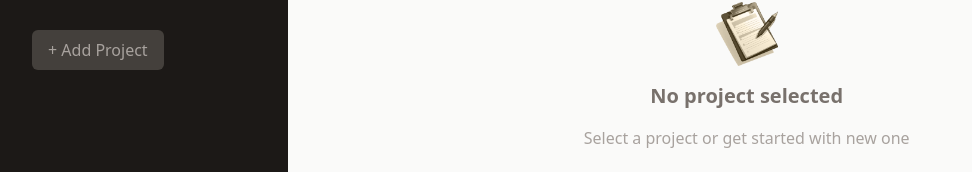
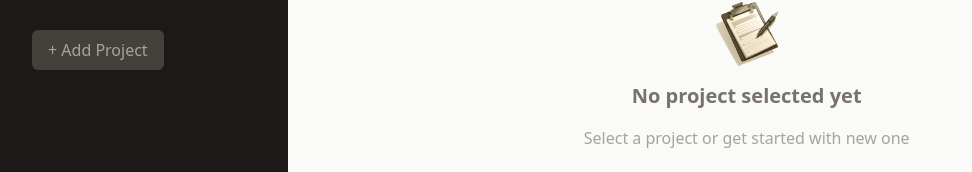
Before and after one commit to arun-r1147/project-manager, a React (Vite) app: page / in a window 1280 px wide. Shown: the part 126-298 px from the top of the page, without its empty margins (0-972 px from the left). Built offline with nearby package versions, Linux system fonts and the light colour scheme.

Commit message:
FIX :: code refactoring

```diff
--- a/src/components/NoProjects.component.tsx
+++ b/src/components/NoProjects.component.tsx
@@ -14,7 +14,7 @@ export const NoProject: FC<NoProjectProps> = ({onClickAddNewProject}) => {
         className="w-16 h-16 object-contain mx-auto"
       />
       <h2 className="text-xl font-bold text-stone-500 my-4">
-        No project selected
+        No project selected yet
       </h2>
       <p className="text-stone-400 mb-4">
         Select a project or get started with new one
```
